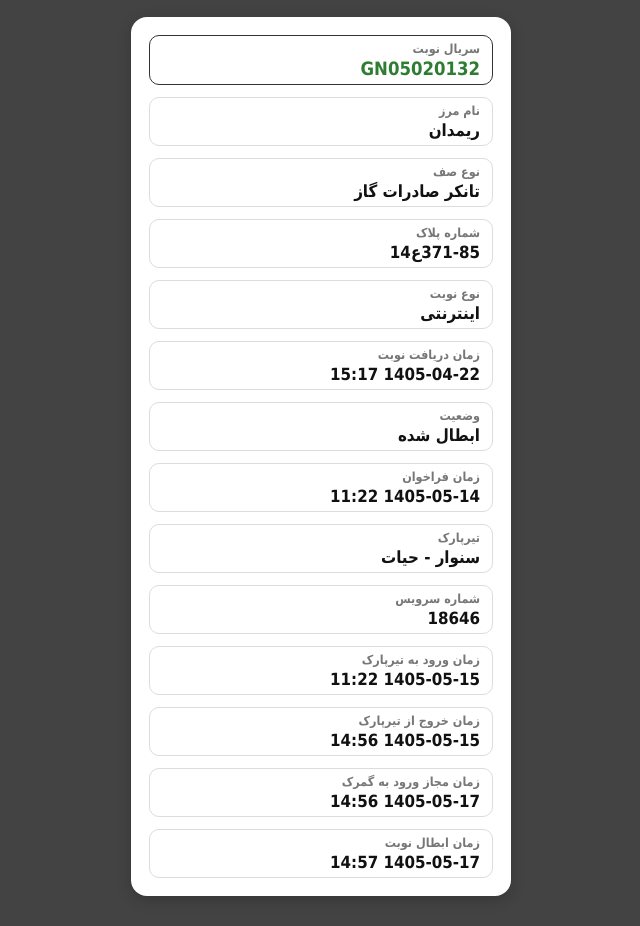
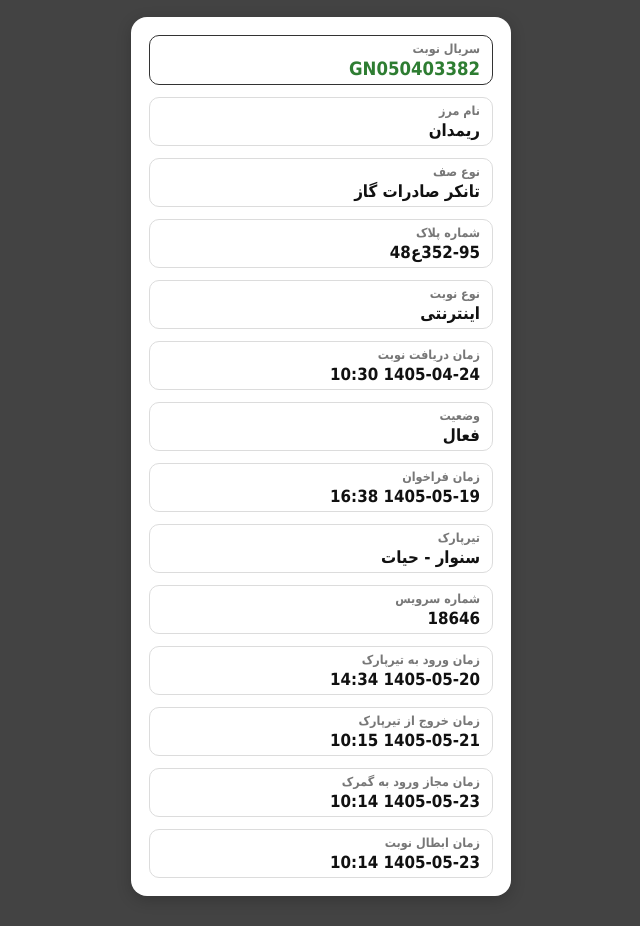
Before and after one commit to borderparrk/rimdann, a plain HTML site: page index.html in a window 1280 px wide. Shown: the part 63-989 px from the top of the page, without its empty margins (319-959 px from the left). Drawn offline with Linux system fonts and the light colour scheme.

Commit message:
Update index.html

```diff
--- a/index.html
+++ b/index.html
@@ -130,7 +130,7 @@
 
             <div class="item serial-item">
                 <span class="label">سریال نوبت</span>
-                <span class="value serial">GN05020132</span>
+                <span class="value serial">GN050403382</span>
             </div>
 
             <div class="item">
@@ -145,7 +145,7 @@
 
             <div class="item">
                 <span class="label">شماره پلاک</span>
-                <span class="value">371-85ع14</span>
+                <span class="value">352-95ع48</span>
             </div>
 
             <div class="item">
@@ -155,17 +155,17 @@
 
             <div class="item">
                 <span class="label">زمان دریافت نوبت</span>
-                <span class="value">1405-04-22 15:17</span>
+                <span class="value">1405-04-24 10:30</span>
             </div>
 
             <div class="item">
                 <span class="label">وضعیت</span>
-                <span class="value">ابطال شده</span>
+                <span class="value">فعال</span>
             </div>
 
             <div class="item">
                 <span class="label">زمان فراخوان</span>
-                <span class="value">1405-05-14 11:22</span>
+                <span class="value">1405-05-19 16:38</span>
             </div>
 
             <div class="item">
@@ -180,22 +180,22 @@
 
             <div class="item">
                 <span class="label">زمان ورود به تیرپارک</span>
-                <span class="value">1405-05-15 11:22</span>
+                <span class="value">1405-05-20 14:34</span>
             </div>
 
             <div class="item">
                 <span class="label">زمان خروج از تیرپارک</span>
-                <span class="value">1405-05-15 14:56</span>
+                <span class="value">1405-05-21 10:15</span>
             </div>
 
             <div class="item">
                 <span class="label">زمان مجاز ورود به گمرک</span>
-                <span class="value">1405-05-17 14:56</span>
+                <span class="value">1405-05-23 10:14</span>
             </div>
 
             <div class="item">
                 <span class="label">زمان ابطال نوبت</span>
-                <span class="value">1405-05-17 14:57</span>
+                <span class="value">1405-05-23 10:14</span>
             </div>
 
         </div>
```
